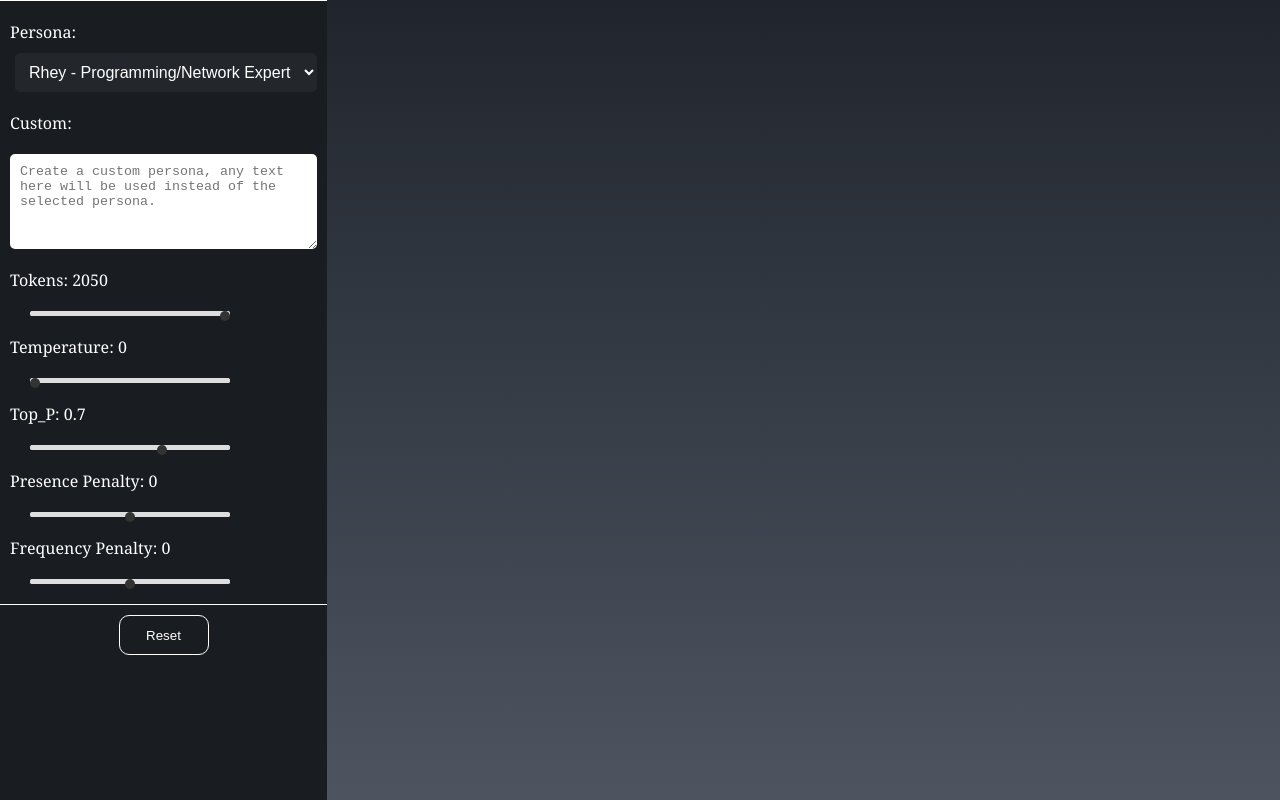
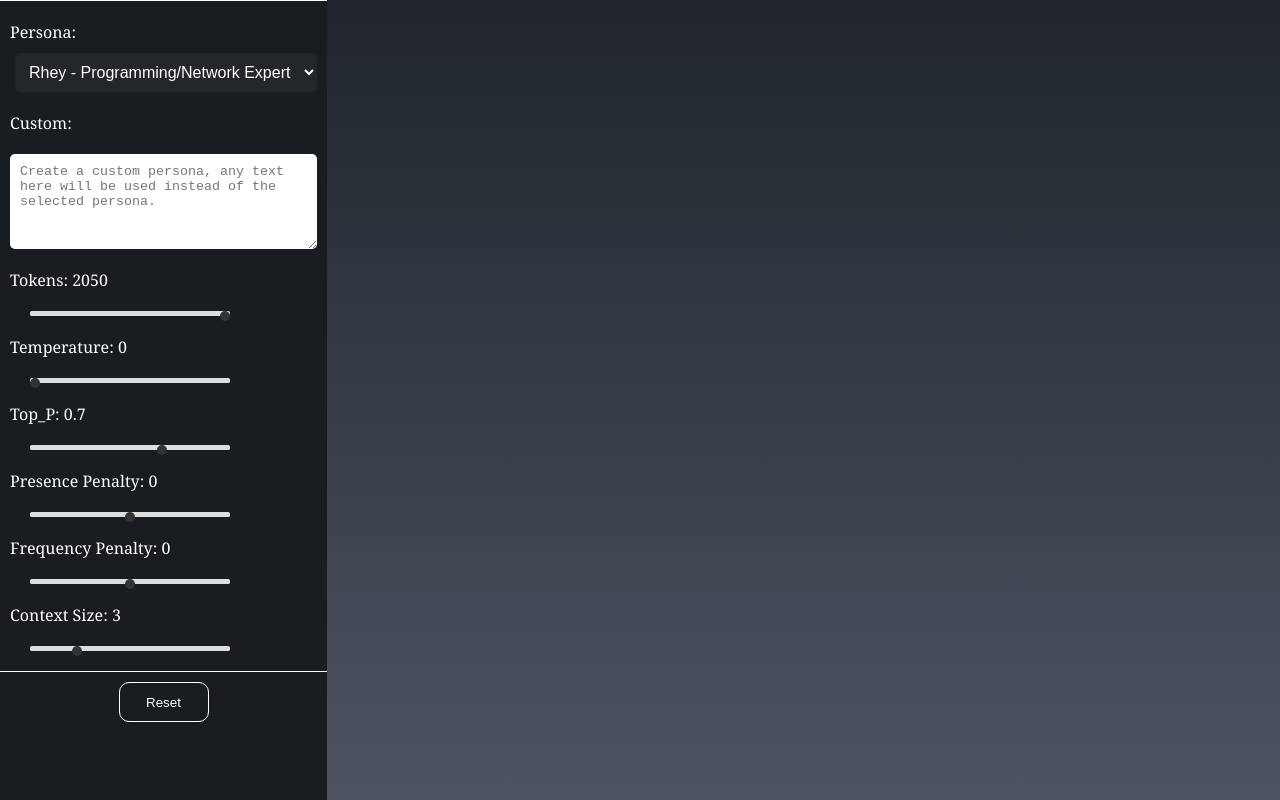
Before and after one commit to jas3333/gptchat_pinecone, a React (Create React App) app in the folder client/: page / in a window 1280 px wide. Shown: the top 800 px of the page. Built offline with nearby package versions, Linux system fonts and the light colour scheme.

Commit message:
Context slider added, you can now adjust the size of the bots memory array

```diff
--- a/client/src/App.jsx
+++ b/client/src/App.jsx
@@ -18,6 +18,7 @@ function App() {
     const [botSettings, setBotSettings] = useState({
         persona: 0,
         customPersona: '',
+        contextSize: 3,
         tokens: 2050,
         temperature: 0,
         presencePenalty: 0,
--- a/client/src/components/Settings.jsx
+++ b/client/src/components/Settings.jsx
@@ -107,6 +107,19 @@ const Settings = memo(({ botSettings, settingsChange, reset }) => {
                         onChange={settingsChange}
                         title='This setting is also used in natural language processing and adjusts the importance of word frequency in the context of a conversation. A high frequency penalty means that the model will be less likely to generate a response that includes frequently used words. On the other hand, a low frequency penalty means that the model will be more likely to generate a response that includes frequently used words.'
                     />
+                    <label className='value-label'>Context Size: {botSettings.contextSize}</label>
+                    <input
+                        className='slider'
+                        id='contextSize'
+                        type='range'
+                        min='1'
+                        max='10'
+                        step='1'
+                        name='contextSize'
+                        value={botSettings.contextSize}
+                        onChange={settingsChange}
+                        title='This will change the size of the bots memory. Setting this too high may exceed the token limit.'
+                    />
                 </div>
             </form>
             <div className='container-flex'>
```
Also changed, not shown: 9 other files (tests, documents, lock files or other folders).
